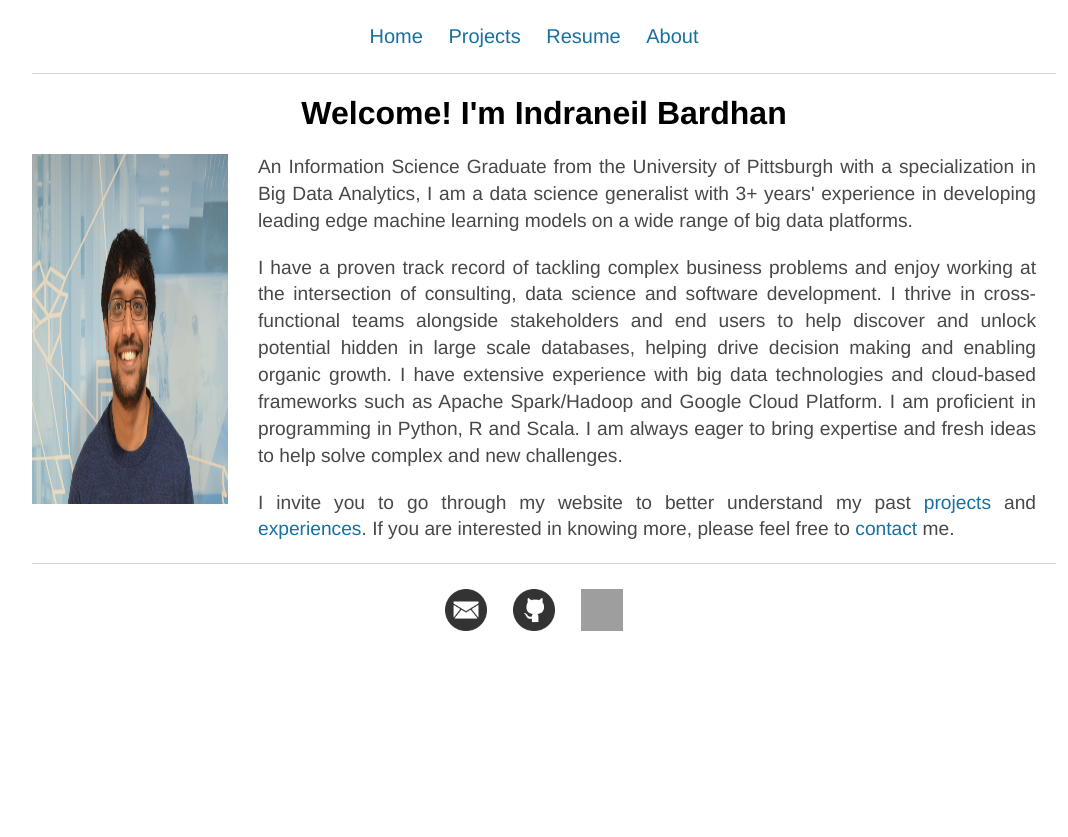
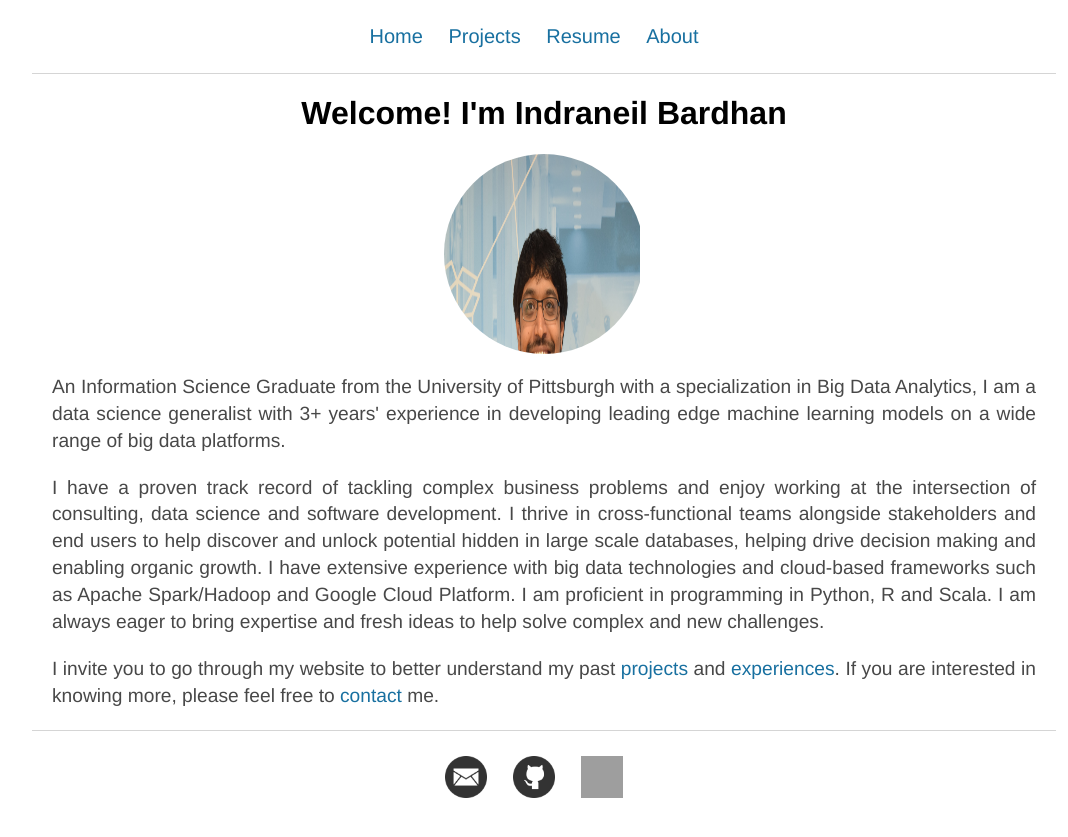
Before and after one commit to NeilBardhan/neilbardhan.github.io, a Jekyll site: the page built from index.html, in a window 1280 px wide. Shown: the top 837 px of the page, without its empty margins (96-1164 px from the left). Built offline with Jekyll 4.4.1, drawn with Linux system fonts in a browser that asks for light colours; grey boxes are pictures that could not be loaded.

Commit message:
Update index.html

```diff
--- a/index.html
+++ b/index.html
@@ -5,8 +5,7 @@ title: Neil's Homepage
 <div>
 <center>
 	<h1>Welcome! I'm Indraneil Bardhan</h1>
-<!-- <div class="image-cropper"> -->
-<div>
+<div class="image-cropper">
 	<img id="main" src="/images/DSC_0007-min.jpg" alt="Photo" style="float:left;width:196px;height:350px;margin-right: 30px;margin-bottom: 30px;">
 <!-- 	<img src = "/images/DSC_0007-min.jpg" alt = "image" class="rounded"> -->
 </div>
```
